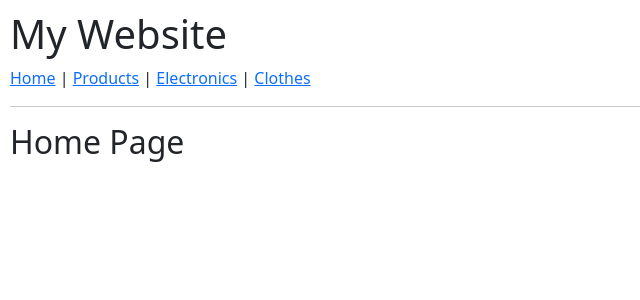
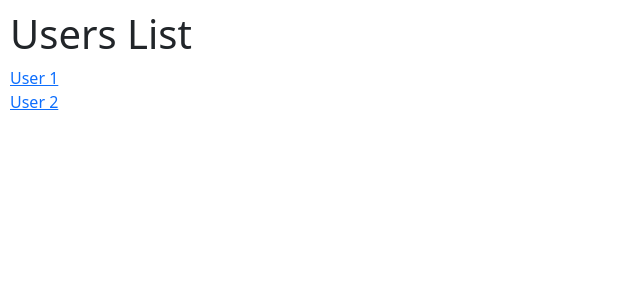
Before and after one commit to aimanaziz2000066/React-Practices, a React (Vite) app: page / in a window 1280 px wide. Shown: the top 300 px of the page, without its empty margins (0-640 px from the left). Built offline with nearby package versions, Linux system fonts and the light colour scheme.

Commit message:
Added Edit User Detail Page

```diff
--- a/src/App.jsx
+++ b/src/App.jsx
@@ -617,56 +617,137 @@ import { Alert } from "bootstrap";
 // export default App;
 
 //Route Prefixes:-
-import { BrowserRouter, Routes, Route, Link, Outlet } from "react-router-dom";
+// import { BrowserRouter, Routes, Route, Link, Outlet } from "react-router-dom";
 
-function Layout() {
+// function Layout() {
+//   return (
+//     <>
+//       <h1>My Website</h1>
+
+//       <nav>
+//         <Link to="/">Home</Link> |{" "}
+//         <Link to="/products">Products</Link> |{" "}
+//         <Link to="/products/electronics">Electronics</Link> |{" "}
+//         <Link to="/products/clothes">Clothes</Link>
+//       </nav>
+
+//       <hr />
+
+//       <Outlet />
+//     </>
+//   );
+// }
+
+// function Home() {
+//   return <h2>Home Page</h2>;
+// }
+
+// function Products() {
+//   return <h2>Products Page</h2>;
+// }
+
+// function Electronics() {
+//   return <h2>Electronics Page</h2>;
+// }
+
+// function Clothes() {
+//   return <h2>Clothes Page</h2>;
+// }
+
+// function App() {
+//   return (
+//     <BrowserRouter>
+//       <Routes>
+//         <Route path="/" element={<Layout />}>
+//           <Route index element={<Home />} />
+
+//           <Route path="products">
+//             <Route index element={<Products />} />
+//             <Route path="electronics" element={<Electronics />} />
+//             <Route path="clothes" element={<Clothes />} />
+//           </Route>
+//         </Route>
+//       </Routes>
+//     </BrowserRouter>
+//   );
+// }
+
+// export default App;
+
+// Edit User Detail Page:-
+import {
+  BrowserRouter,
+  Routes,
+  Route,
+  Link,
+  useParams,
+  useNavigate,
+} from "react-router-dom";
+
+function Home() {
   return (
-    <>
-      <h1>My Website</h1>
+    <div>
+      <h1>Users List</h1>
 
-      <nav>
-        <Link to="/">Home</Link> |{" "}
-        <Link to="/products">Products</Link> |{" "}
-        <Link to="/products/electronics">Electronics</Link> |{" "}
-        <Link to="/products/clothes">Clothes</Link>
-      </nav>
+      <Link to="/user/1">User 1</Link>
+      <br />
 
-      <hr />
-
-      <Outlet />
-    </>
+      <Link to="/user/2">User 2</Link>
+    </div>
   );
 }
 
-function Home() {
-  return <h2>Home Page</h2>;
+function UserDetail() {
+  const { id } = useParams();
+  const navigate = useNavigate();
+
+  return (
+    <div>
+      <h1>User Detail Page</h1>
+
+      <h2>User ID: {id}</h2>
+
+      <p>Name: Aiman</p>
+      <p>Email: aiman@gmail.com</p>
+
+      <button onClick={() => navigate(`/user/${id}/edit`)}>
+        Edit User
+      </button>
+    </div>
+  );
 }
 
-function Products() {
-  return <h2>Products Page</h2>;
-}
+function EditUser() {
+  const { id } = useParams();
 
-function Electronics() {
-  return <h2>Electronics Page</h2>;
-}
+  return (
+    <div>
+      <h1>Edit User</h1>
 
-function Clothes() {
-  return <h2>Clothes Page</h2>;
+      <h2>User ID: {id}</h2>
+
+      <input type="text" placeholder="Enter Name" />
+      <br />
+      <br />
+
+      <input type="email" placeholder="Enter Email" />
+      <br />
+      <br />
+
+      <button>Update User</button>
+    </div>
+  );
 }
 
 function App() {
   return (
     <BrowserRouter>
       <Routes>
-        <Route path="/" element={<Layout />}>
-          <Route index element={<Home />} />
+        <Route path="/" element={<Home />} />
 
-          <Route path="products">
-            <Route index element={<Products />} />
-            <Route path="electronics" element={<Electronics />} />
-            <Route path="clothes" element={<Clothes />} />
-          </Route>
-        </Route>
+        <Route path="/user/:id" element={<UserDetail />} />
+
+        <Route path="/user/:id/edit" element={<EditUser />} />
       </Routes>
     </BrowserRouter>
   );
```
